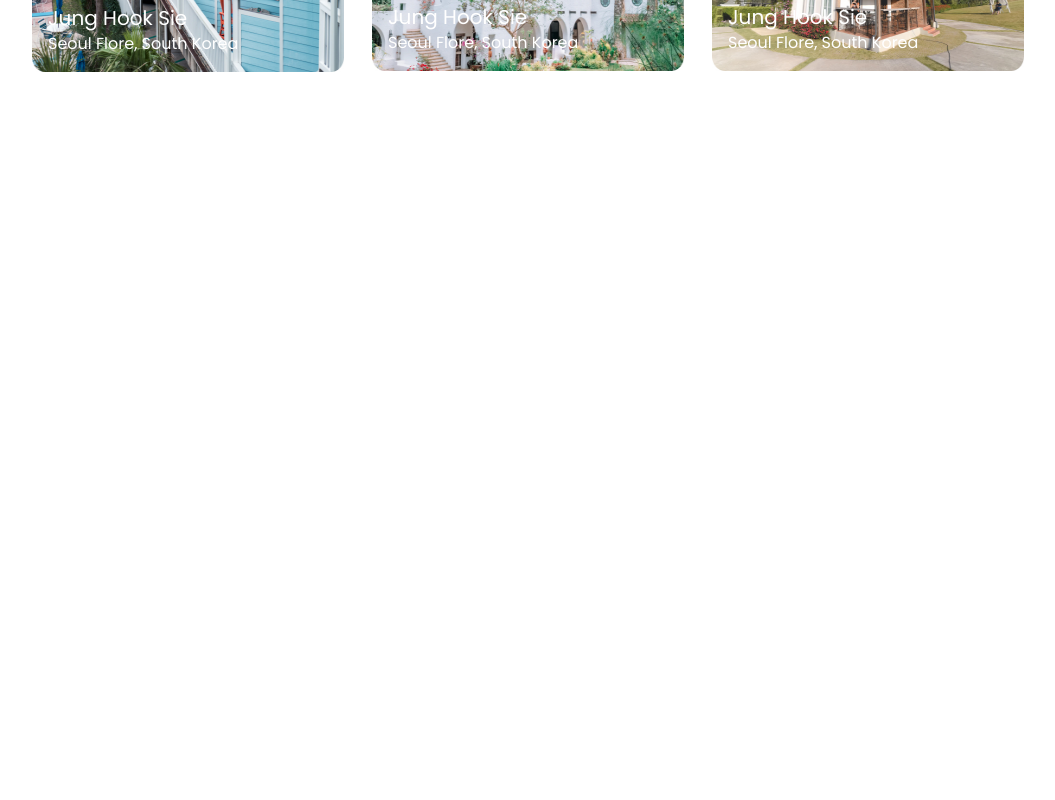
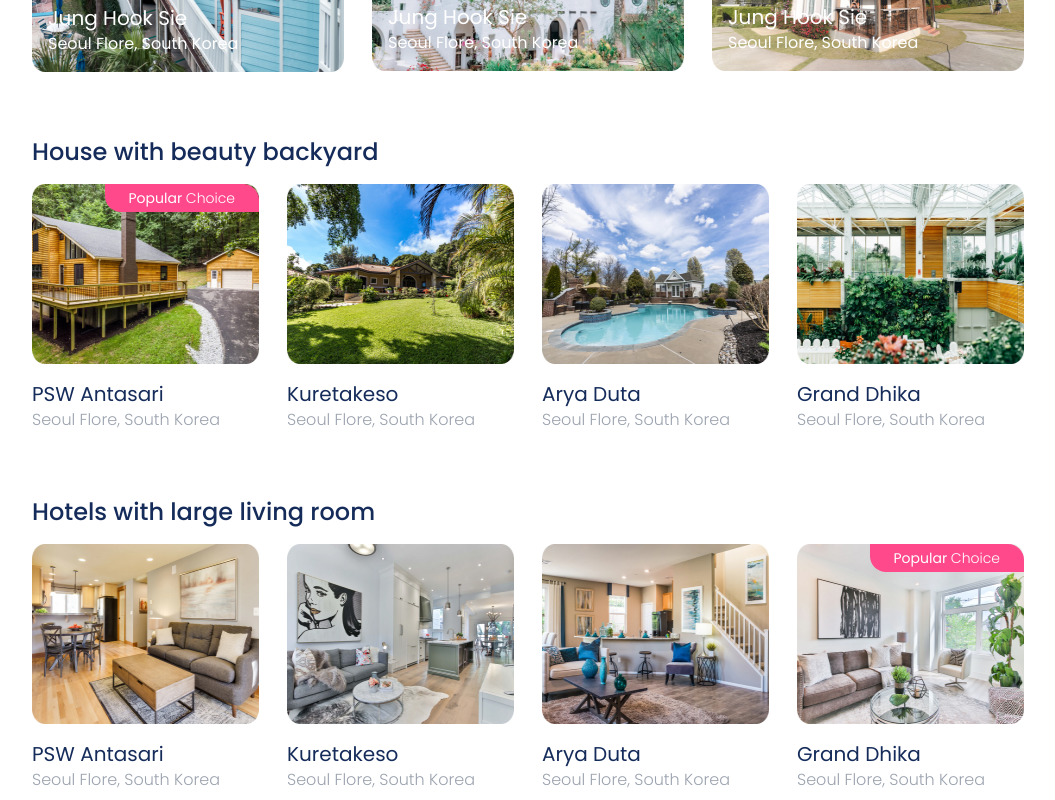
Before and after one commit to AndriP8/react-staycation, a React (Create React App) app: page / in a window 1280 px wide. Shown: the part 1100-1900 px from the top of the page, without its empty margins (112-1167 px from the left). Before the commit the page ends 1172 px from the top, so only its background shows below. Built offline with nearby package versions, Linux system fonts and the light colour scheme.

Commit message:
Finished component Category

```diff
--- a/src/pages/LandingPage.js
+++ b/src/pages/LandingPage.js
@@ -2,6 +2,7 @@ import React, { Component } from "react";
 import Header from "../parts/Header";
 import Hero from "../parts/Hero";
 import MostPicked from "../parts/MostPicked";
+import Category from "../parts/Category";
 
 import landingPage from "../json/landingPage.json";
 export default class LandingPage extends Component {
@@ -15,6 +16,7 @@ export default class LandingPage extends Component {
         <Header {...this.props}></Header>
         <Hero refMostPicked={this.refMostPicked} data={landingPage.hero} />
         <MostPicked refMostPicked={this.refMostPicked} data={landingPage.mostPicked} />
+        <Category data={landingPage.categories} />
       </>
     );
   }
--- /dev/null
+++ b/src/parts/Category.js
@@ -0,0 +1,38 @@
+import React from "react";
+import Button from "../elements/Button";
+
+export default function Category({ data }) {
+  return data.map((category, index1) => {
+    return (
+      <section className="container max-w-full my-16 px-8 lg:px-36 md:px-32" key={`category-${index1}`}>
+        <h4 className="mb-4 font-medium text-2xl text-gray-900">{category.name}</h4>
+        <div className="container-grid grid grid-cols-4 grid-rows-1 gap-7">
+          {category.items.length === 0 ? (
+            <div className="grid col-auto text-center">There is no property at this category</div>
+          ) : (
+            category.items.map((item, index2) => {
+              return (
+                <div className="card relative" key={`category-${index1}-item-${index2}`}>
+                  {item.isPopular && (
+                    <div className="tag z-10 text-sm bg-tagPrice py-1 px-6 absolute top-0 right-0 text-white h-7 rounded-tr-2xl rounded-bl-2xl">
+                      Popular <span className="font-thin">Choice</span>
+                    </div>
+                  )}
+                  <figure className="img-wrapper" style={{ height: 180 }}>
+                    <img src={item.imageUrl} alt={item.name} className="bg-cover h-inherit" />
+                  </figure>
+                  <Button type="link" href={`/properties/${item._id}`} className="block text-gray-900 mt-4">
+                    <h4 className="text-xl">{item.name}</h4>
+                  </Button>
+                  <span className="text-gray-400 font-light">
+                    {item.city}, {item.country}
+                  </span>
+                </div>
+              );
+            })
+          )}
+        </div>
+      </section>
+    );
+  });
+}
```
